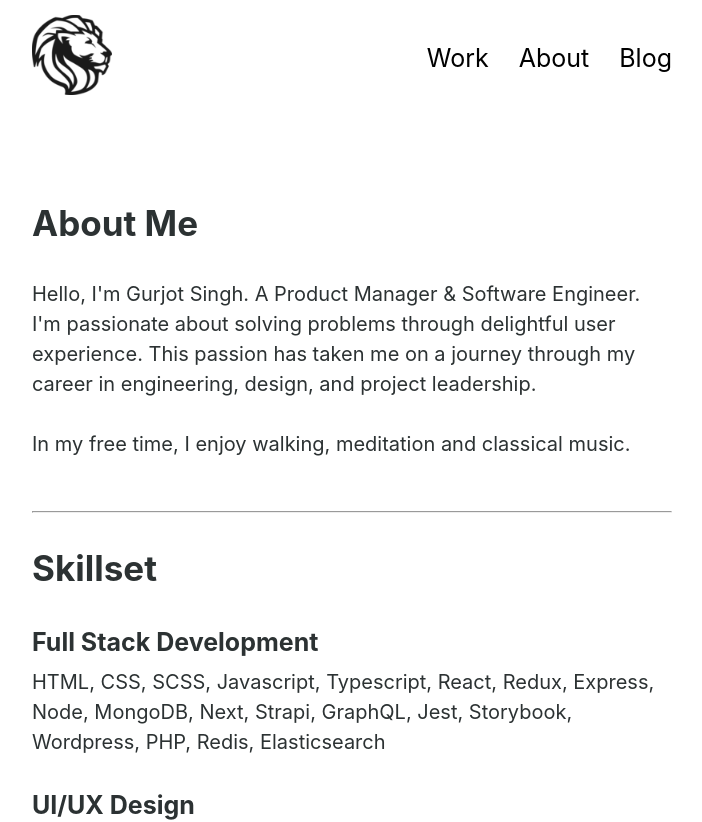
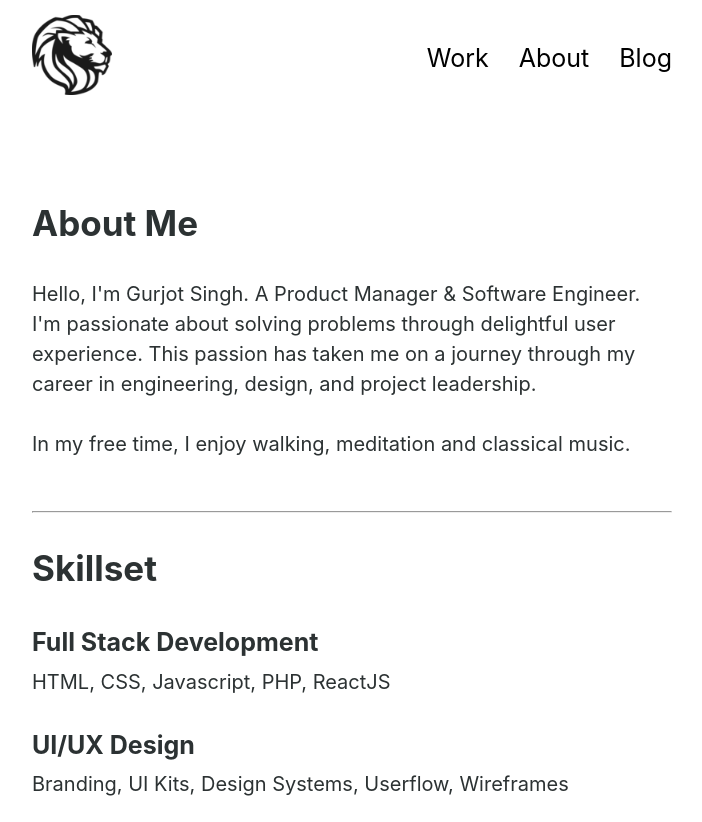
Before and after one commit to gurjotsinghdev/gurjotsinghdev, a Next.js app: page /about in a window 1280 px wide. Shown: the top 822 px of the page, without its empty margins (288-990 px from the left). Built offline with nearby package versions, Linux system fonts and the light colour scheme.

Commit message:
fsd skill update

```diff
--- a/components/aboutMe.js
+++ b/components/aboutMe.js
@@ -21,7 +21,7 @@ export default function AboutMe ( ) {
                     Skillset
                 </h2>
                 <h3>Full Stack Development </h3>
-                <p>HTML, CSS, SCSS, Javascript, Typescript, React, Redux, Express, Node, MongoDB, Next, Strapi, GraphQL, Jest, Storybook, Wordpress, PHP, Redis, Elasticsearch </p>
+                <p>HTML, CSS, Javascript, PHP, ReactJS </p>
                 <h3>UI/UX Design</h3>
                 <p>Branding, UI Kits, Design Systems, Userflow, Wireframes</p>
                 <h3>Site Reliability Engineering</h3>
```
